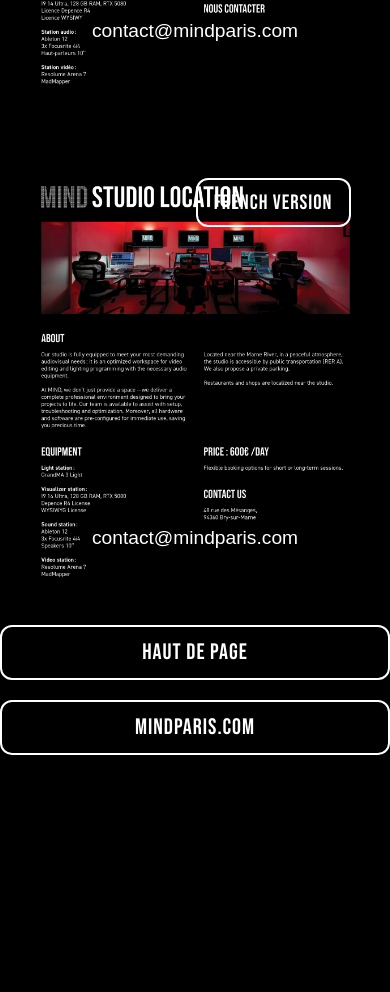
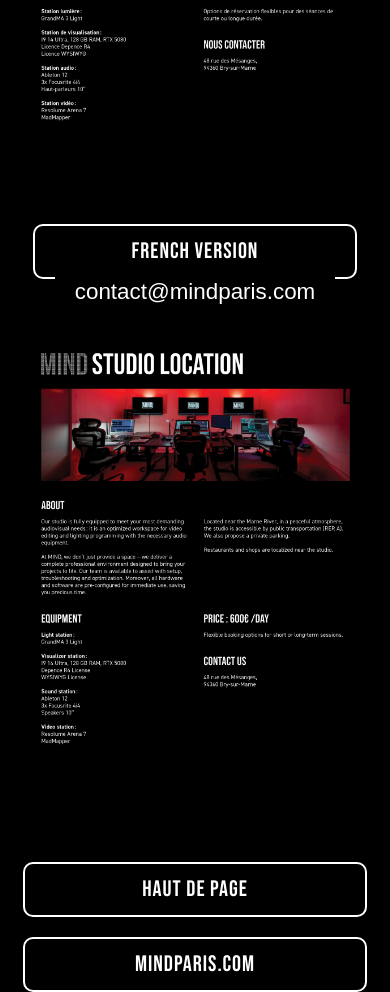
Before and after one commit to mindparis/mindparis.github.io, a plain HTML site: page index.html in a window 390 px wide. Shown: the part 518-1510 px from the top of the page. Before the commit the page ends 1313 px from the top, so only its background shows below. Drawn offline with Linux system fonts and the light colour scheme; a web font is replaced by a local one.

Commit message:
Add files via upload

```diff
--- a/index.html
+++ b/index.html
@@ -2,7 +2,6 @@
 <html>
   <head>
     <meta charset="UTF-8" />
-    <meta name="viewport" content="width=device-width, initial-scale=1.0" />
     <title>MIND STUDIO</title>
 
     <!-- Bebas Neue (boutons principaux) -->
@@ -149,6 +148,7 @@
    @media (max-width: 768px) {
   .button-container {
     flex-direction: column;
+    align-items: center;
     gap: 20px;
     margin-top: 30px;
   }
@@ -157,45 +157,45 @@
   .english-link,
   .french-link,
   .top-link,
-        .site-link {
+  .site-link,
+  .email-link {
     font-size: 1.4rem;
     padding: 12px 20px;
-        }
-
-        img {
-          width: 90%;
-          margin: 10px auto;
+    width: 80%;
+    max-width: 300px;
+    text-align: center;
+    border-radius: 10px;
   }
 
   .image-wrapper {
     width: 90%;
+    margin-bottom: 30px;
+    position: relative;
+  }
+
+  .email-link {
+    position: static;
+    margin: 10px auto 0 auto;
+    transform: none;
   }
 
   .french-button-top {
-          top: 20px;
-          right: 20px;
-          font-size: 1.3rem;
-          padding: 10px 16px;
-        }
-
-        .email-link {
-          bottom: 100px;
-          left: 50%;
-          transform: translateX(-50%);
-          font-size: 1.2rem;
-          padding: 6px 12px;
-          text-align: center;
-          max-width: 90%;
-          white-space: normal;
+    position: static;
+    margin: 10px auto 0 auto;
   }
 
   .bottom-buttons {
     flex-direction: column;
+    align-items: center;
     gap: 20px;
-          bottom: 40px;
+    position: static;
+    transform: none;
+    margin-top: 40px;
   }
 
   .bottom-buttons a {
+    width: 80%;
+    max-width: 300px;
     font-size: 1.4rem;
   }
       }
```
Lines whose indentation alone changed are shown as unchanged.
